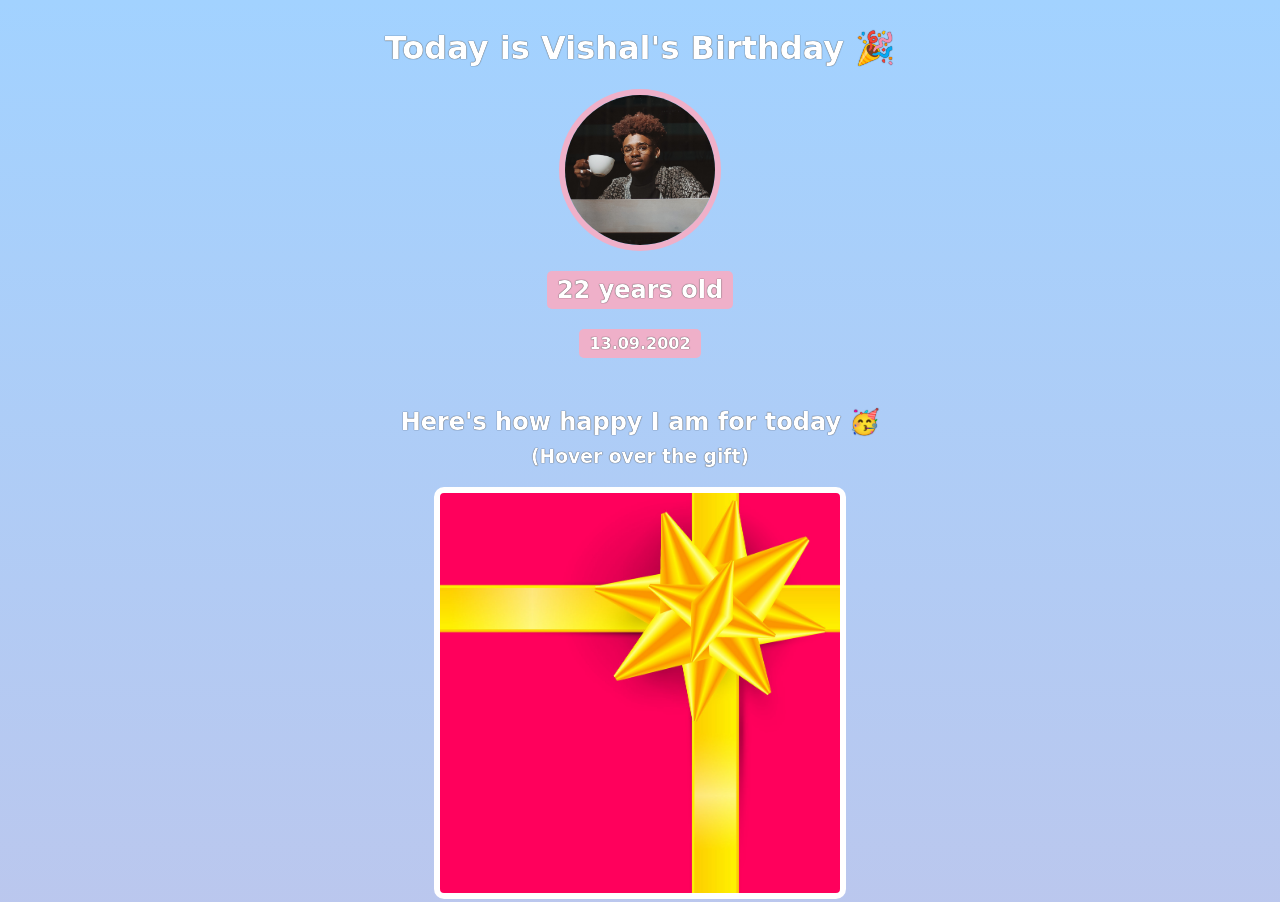
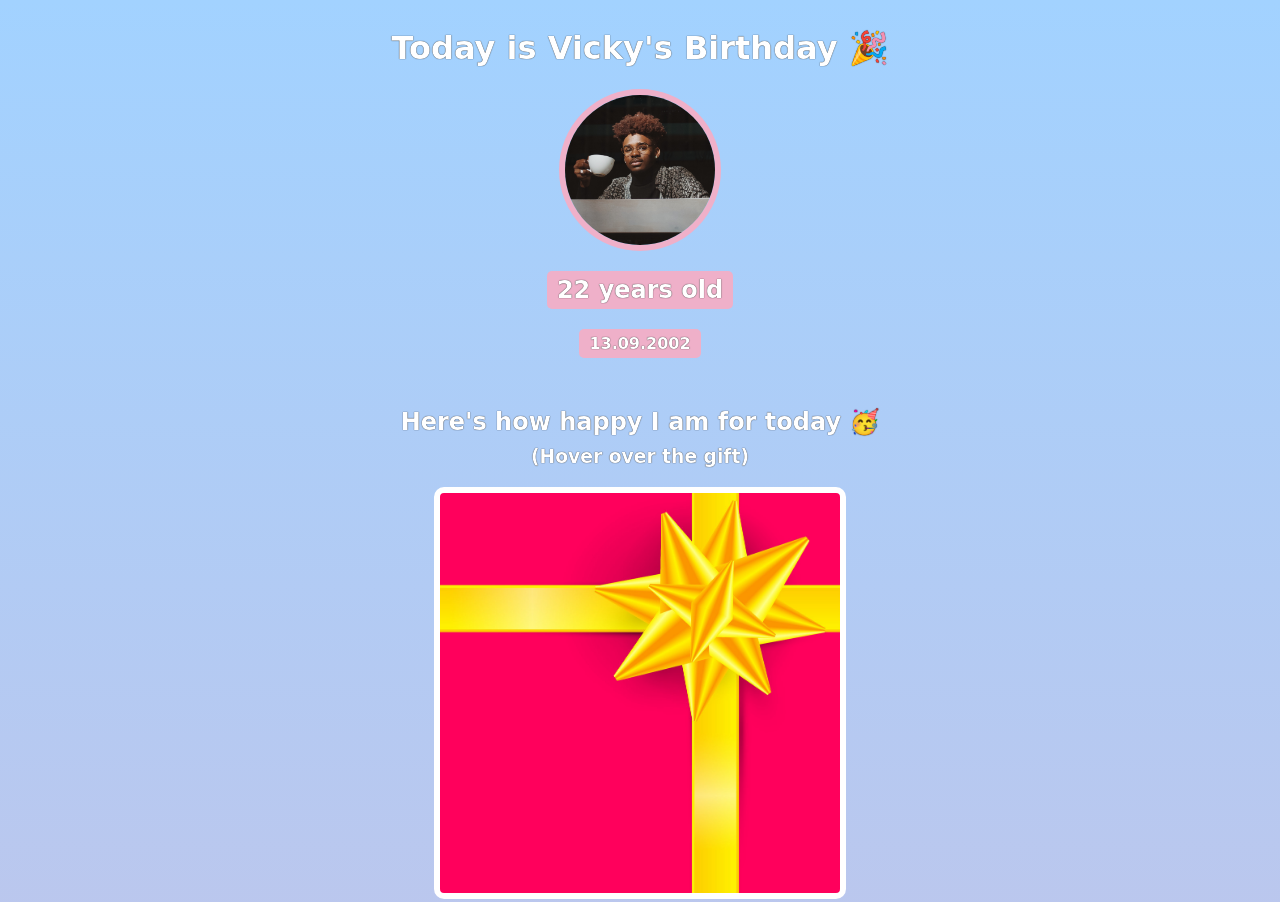
Before and after one commit to Vishal-4323/BirthDay, a plain HTML site: page index.html in a window 1280 px wide. Shown: the top 902 px of the page. Drawn offline with Linux system fonts and the light colour scheme; a web font is replaced by a local one.

Commit message:
add ASG and test

```diff
--- a/index.html
+++ b/index.html
@@ -12,7 +12,7 @@
 </head>
 <body>
     <div id="header">
-    <h1>Today is Vishal's Birthday 🎉</h1>
+    <h1>Today is Vicky's Birthday 🎉</h1>
     <img id="img" src="images/hip2.jpg">
     <h2 id="bday-age">22 years old</h2>
     <h4 id="bday-date">13.09.2002</h4>
```
